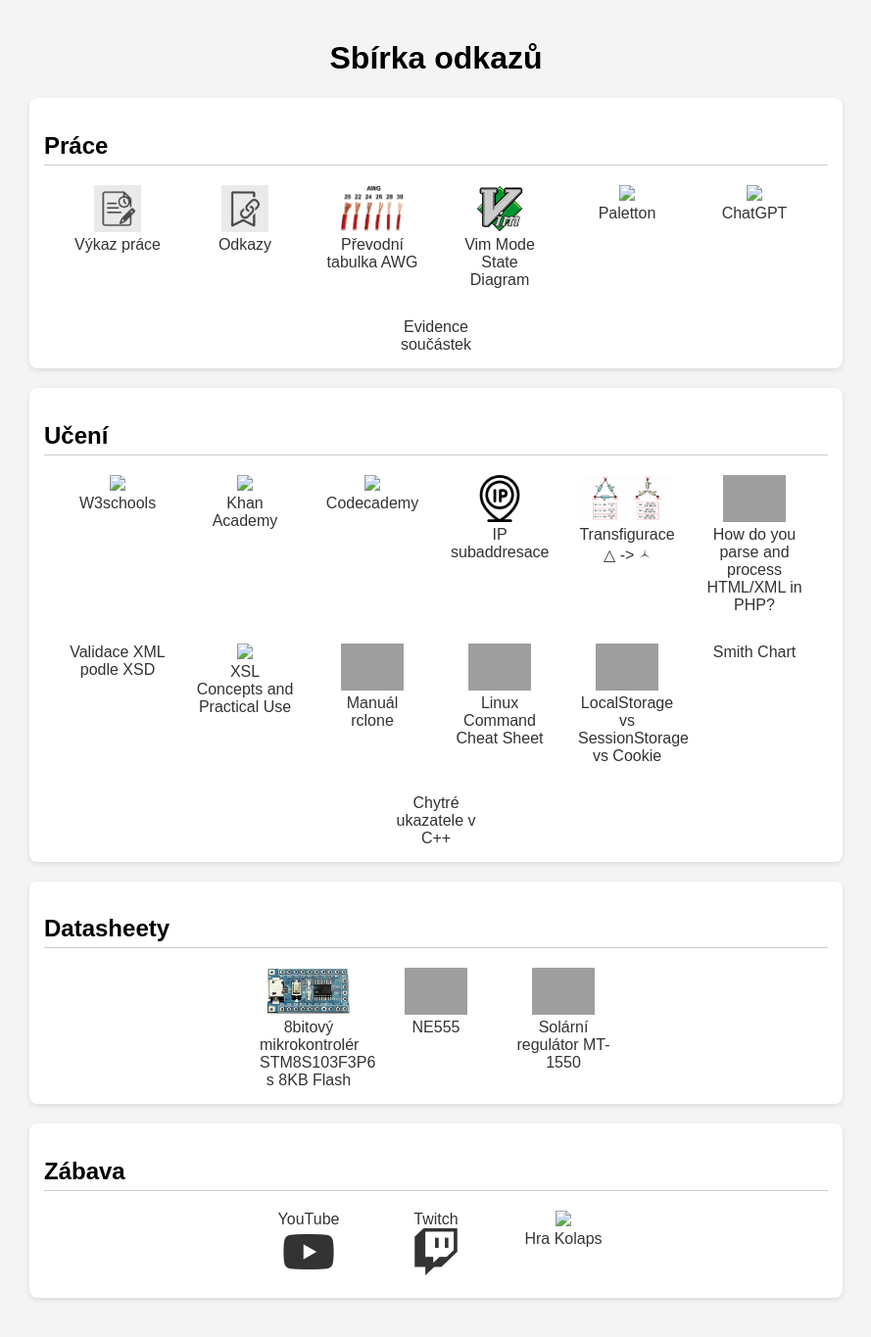
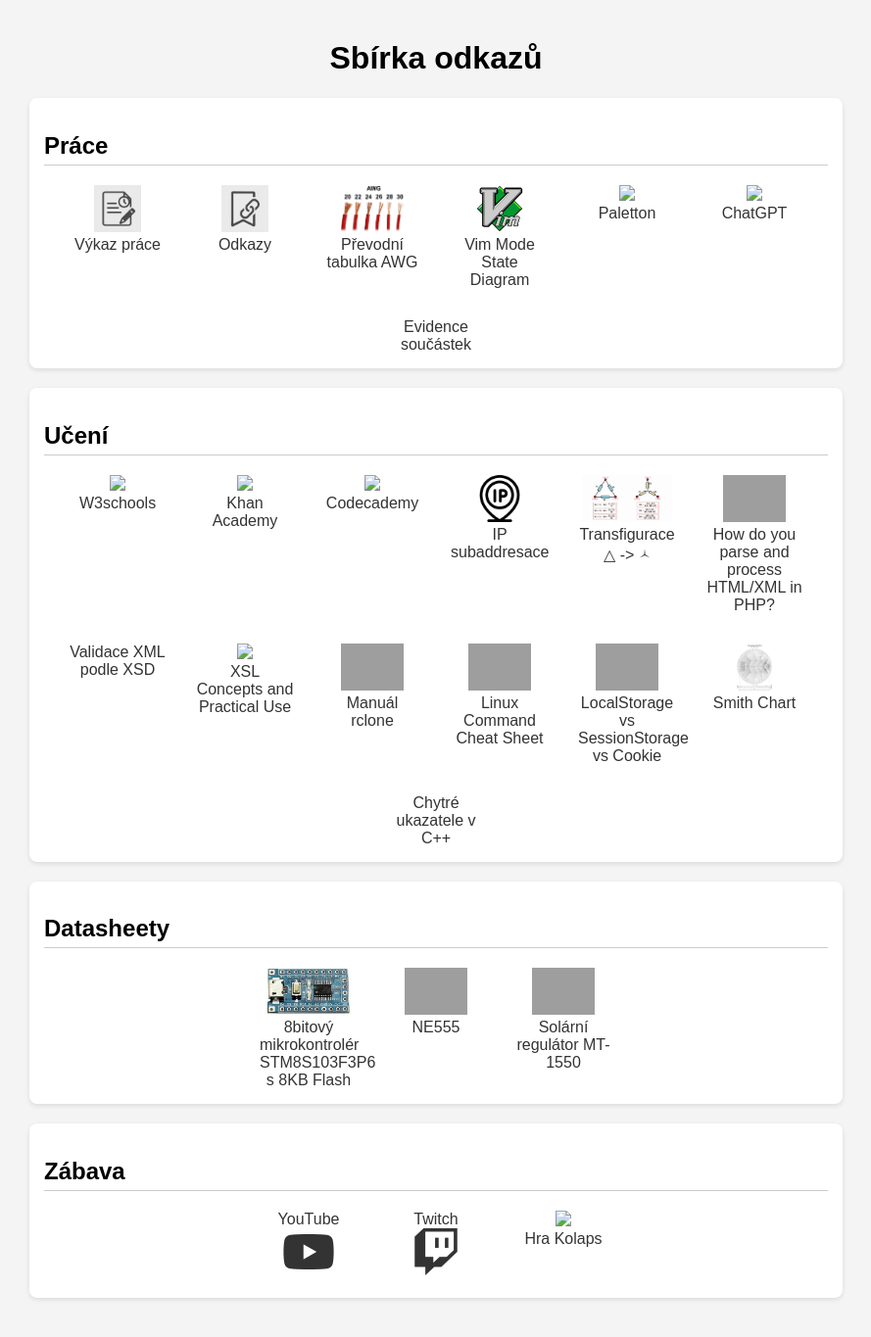
Before and after one commit to vpospichal/vpospichal.github.io, a Jekyll site: the page index.html, which Jekyll copies as it is, in a window 1280 px wide. Shown: the whole page at 98% size, without its empty margins (195-1084 px from the left). Built offline with Jekyll 4.4.1, drawn with Linux system fonts in a browser that asks for light colours; nearby versions of some CDN libraries; grey boxes are pictures that could not be loaded.

Commit message:
ADD SmithChart.png

```diff
--- a/index.html
+++ b/index.html
@@ -41,7 +41,7 @@
 		<a href="https://du.cesnet.cz/cs/navody/object_storage/rclone/rclone-basic-controls/start" target="_blank"><img src="https://rclone.org/img/rclone-32x32.png" height="48"><div>Manuál rclone</div></a>
 		<a href="https://dev.to/grayhat/the-ultimate-linux-command-cheat-sheet-for-data-engineers-and-analysts-570h" target="_blank"><img src="https://dev-to-uploads.s3.amazonaws.com/uploads/articles/8j7kvp660rqzt99zui8e.png" height="48"><div>Linux Command Cheat Sheet</div></a>
 		<a href="https://dev.to/aryan015/localstorage-vs-sessionstorage-vs-cookie-ikj" target="_blank"><img src="https://dev-to-uploads.s3.amazonaws.com/uploads/articles/8j7kvp660rqzt99zui8e.png" height="48"><div>LocalStorage vs SessionStorage vs Cookie</div></a>
-		<a href="SmithChart.pdf" target="_blank"><div>Smith Chart</div></a>
+		<a href="SmithChart.pdf" target="_blank"><img src="SmithChart.png" height="48"><div>Smith Chart</div></a>
 		<a href="Chytre-ukazatele-v-Cpp.html" target="_blank"><div>Chytré ukazatele v C++</div></a>
 	</span>
 </div>
--- a/index.xml
+++ b/index.xml
@@ -27,7 +27,7 @@
 		<a href="https://dev.to/grayhat/the-ultimate-linux-command-cheat-sheet-for-data-engineers-and-analysts-570h"
 			img="https://dev-to-uploads.s3.amazonaws.com/uploads/articles/8j7kvp660rqzt99zui8e.png">Linux Command Cheat Sheet</a>
 		<a href="https://dev.to/aryan015/localstorage-vs-sessionstorage-vs-cookie-ikj" img="https://dev-to-uploads.s3.amazonaws.com/uploads/articles/8j7kvp660rqzt99zui8e.png">LocalStorage vs SessionStorage vs Cookie</a>
-		<a href="SmithChart.pdf">Smith Chart</a>
+		<a href="SmithChart.pdf" img="SmithChart.png">Smith Chart</a>
 		<a href="Chytre-ukazatele-v-Cpp.html">Chytré ukazatele v C++</a>
 	</category>
 
```
Also changed, not shown: SmithChart.png (added).
